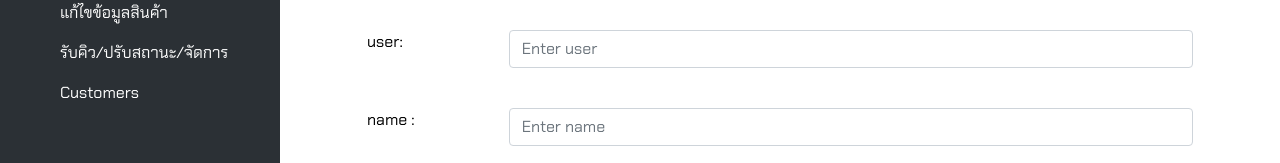
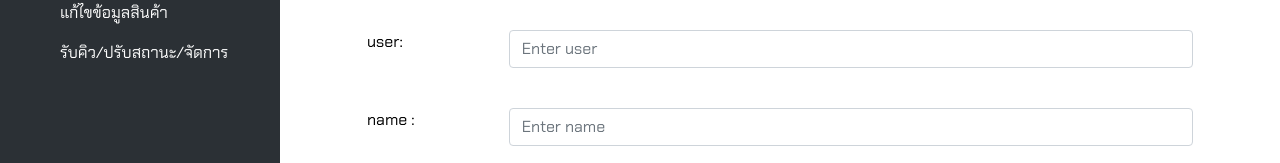
Before and after one commit to songrit0/CarWash2566, a Nuxt app: page /Admin in a window 1280 px wide. Shown: the part 238-401 px from the top of the page. Built offline with nearby package versions, Linux system fonts and the light colour scheme; no server answers; sample sign-in values are in the browser's storage; what vue-qriously would draw is missing.

Commit message:
del  Customers

```diff
--- a/pages/Admin.vue
+++ b/pages/Admin.vue
@@ -62,14 +62,7 @@
             </a>
           </li>
 
-          <li>
-            <a :class="leitbar =='5' ? 'nav-link active':'nav-link text-white' " @click="ck(5)"
-              ><svg width="16" height="16" class="bi pe-none me-2">
-                <use xlink:href="#people-circle"></use>
-              </svg>
-              Customers
-            </a>
-          </li>
+
         </ul>
         <hr style="color:#ffffff;"/>
 
```
